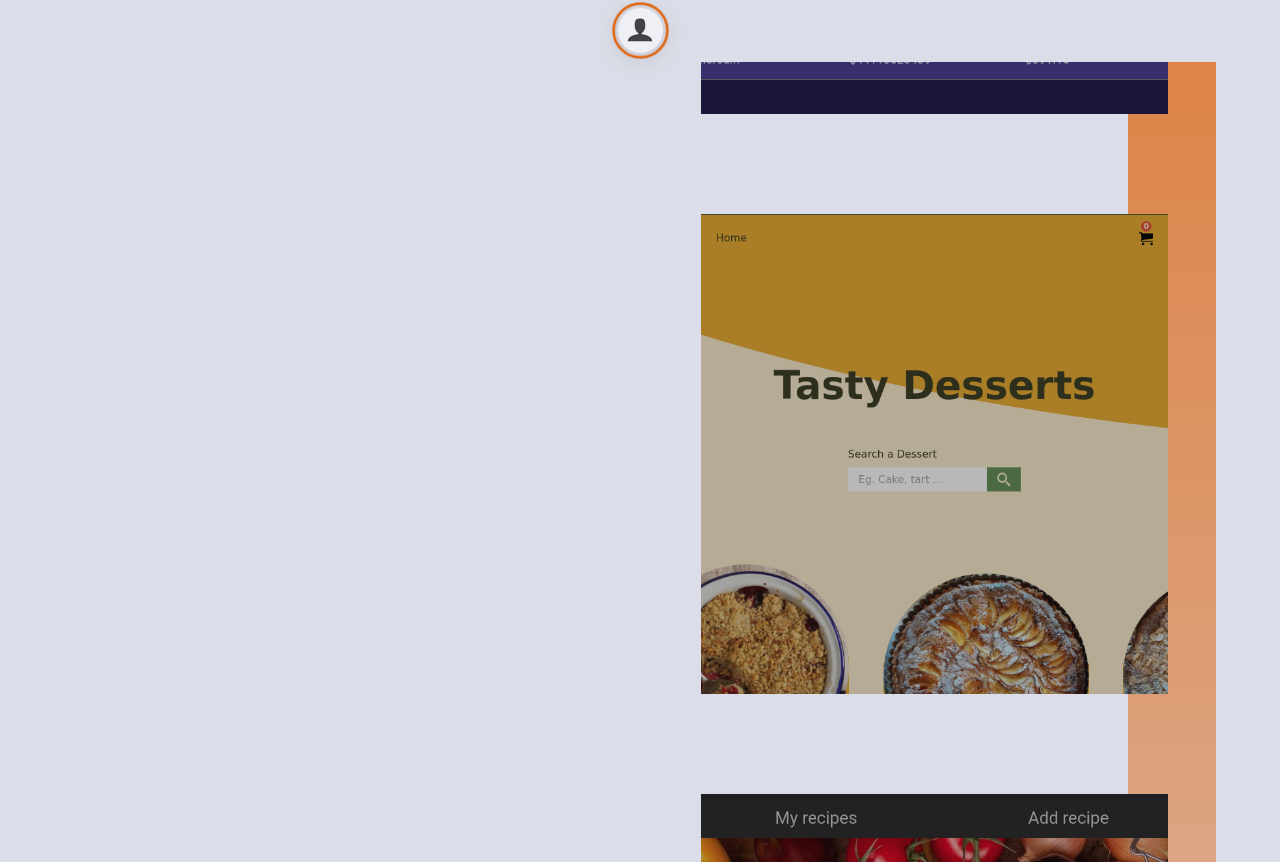
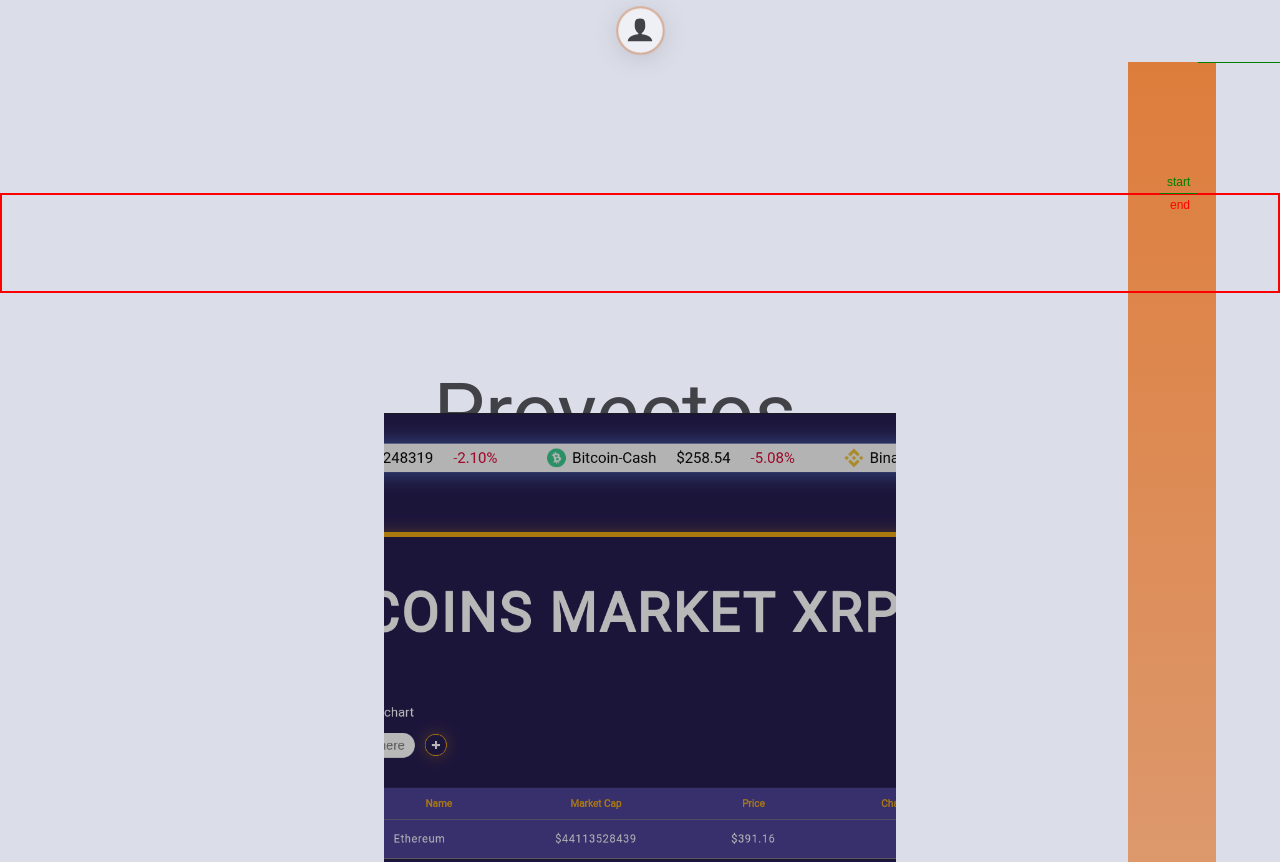
Before and after one commit to JairDev/jair-dev-portfolio, a React (Create React App) app: page / in a window 1280 px wide. Shown: the part 738-1600 px from the top of the page. Built offline with nearby package versions, Linux system fonts and the light colour scheme; a web font is replaced by a local one.

Commit message:
Test Gsap animation

```diff
--- a/src/App.js
+++ b/src/App.js
@@ -14,21 +14,21 @@ function App() {
   return (
     <Router>
       <div className="App">
-        {/* <Switch>
+        <Switch>
           <Route path="/profile">
             <About/>
           </Route>
           <Route path="/">
             <Home/>
           </Route>
-        </Switch> */}
+        </Switch>
         {/* <Route path="/profile">
           <About />
         </Route>
         <Route exact path="/">
           <Home />
         </Route> */}
-        {routes.map((route) => (
+        {/* {routes.map((route) => (
           <Route key={route.path} exact path={route.path}>
             {({match}) => (
               <CSSTransition
@@ -43,7 +43,7 @@ function App() {
               </CSSTransition>
             )}
           </Route>
-        ))}
+        ))} */}
       </div>
     </Router>
   );
--- a/src/pages/Home/Home.css
+++ b/src/pages/Home/Home.css
@@ -162,8 +162,11 @@
 
 .App-main {
   display: flex;
-  justify-content: flex-end;
-  padding: 12rem 7rem 60px 0px ;
+  flex-direction: column;
+  justify-content: center;
+  align-items: center;
+  padding: 12rem 0rem 60px 0px ;
+  margin-bottom: 5rem;
   transition: all 0.5s ease-in-out;
   transform-origin: right;
   /* transform: scaleX(1.0); */
@@ -189,9 +192,10 @@
 .trigger-h {
   border: 2px solid red;
   width: 100%;
-  height: 1000px;
+  height: 100px;
+  margin-top: 20rem;
   /* position: absolute;   */
-  top: 10vh;
+  /* top: 40vh; */
 }
 
 .App-main.hidden {
@@ -206,7 +210,7 @@
   display: flex;
   /* position: absolute; */
   /* bottom: 0; */
-  position: fixed;
+  /* position: fixed; */
   left: 7rem;
 }
 
--- a/src/pages/Home/index.js
+++ b/src/pages/Home/index.js
@@ -9,8 +9,11 @@ import Button from "components/Button/Button";
 import CurrentTime from "components/CurrentTime/CurrentTime";
 import gsap from "gsap";
 import { ScrollTrigger } from "gsap/ScrollTrigger";
+
 import "./Home.css";
 import Aside from "components/Aside/Aside";
+
+gsap.registerPlugin(ScrollTrigger);
 
 function Home() {
   const refMain = useRef(null);
@@ -19,8 +22,8 @@ function Home() {
   let welcome = useRef(null);
 
   useEffect(() => {
-    const element = refContentSkill.current
-    console.log(refContentSkill)
+    const element = refContentSkill.current;
+    console.log(refContentSkill);
     // gsap.to(".trigger-h", {
     //   x: 100,
     //   duration: 2,
@@ -33,18 +36,47 @@ function Home() {
     //   }
     // });
 
-    // const tl = gsap.timeline({
+
+    // gsap.from(refContentSkill.current, {
     //   scrollTrigger: {
     //     trigger: ".trigger-h",
+    //     pin: true,
+    //     scrub: true,
+    //     markers: {startColor: "green", endColor: "red", fontSize: "12px"},
     //     start: "top center",
-    //     end: "center top",
-    //     scrub: true,
-    //     markers: true
-    //   }
+    //     end: "top top",
+    //     toggleClass: "active",
+    //   },
     // });
-    // tl.to(refContentSkill.current, {yPercent: 150, duration: 1})
+
+    const tl = gsap.timeline({
+      // scrollTrigger: {
+      //   trigger: ".trigger-h",
+      //   start: "top center",
+      //   end: "center top",
+      //   scrub: true,
+      //   markers: true
+      // }
+    });
+
+    // tl.to(refContentSkill.current, {yPercent: 100, xPercent: -100, opacity: 0, scale: 0.7, duration: 3})
+    // tl.to(refContentSkill.current, {xPercent: -100, opacity: 0, scale: 0.7, duration: 2})
+    // tl.to(refContentSkill.current, {yPercent: 300, opacity: 1, scale: 0.7, duration: 5})
     // tl.to(refContentSkill.current, {rotation: 360, duration: 3})
-    // gsap
+
+    ScrollTrigger.create({
+      animation: tl,
+      trigger: ".trigger-h",
+      // trigger: refContentSkill.current,
+      // pin: true,
+      scrub: true,
+      markers: { startColor: "green", endColor: "red", fontSize: "12px" },
+      start: "top bottom",
+      end: "top top",
+      toggleClass: "active",
+    });
+
+
     //   .timeline()
     //   .from(borderTop, {
     //     duration: 0.5,
@@ -79,17 +111,17 @@ function Home() {
     const skill = refContentSkill.current;
     const skillTop = Math.floor(skill.getBoundingClientRect().height);
     const projects = document.getElementById("projects-ref");
-    const all = document.querySelectorAll(".projects")
+    const all = document.querySelectorAll(".projects");
     // console.log(all)
-    all.forEach(item => {
-      const t = item.getBoundingClientRect().top
-      console.log(t)
-    })
+    all.forEach((item) => {
+      const t = item.getBoundingClientRect().top;
+      // console.log(t);
+    });
     const heightProjects = Math.floor(projects.getBoundingClientRect().height);
-    const projectsTop = window.innerHeight - heightProjects
-    const calcTop = projectsTop - skillTop
+    const projectsTop = window.innerHeight - heightProjects;
+    const calcTop = projectsTop - skillTop;
     // refMain.current.style = `padding-bottom: ${calcTop}px`
-    console.log("skills", skillTop);
+    // console.log("skills", skillTop);
     // console.log(heightProjects);
     // console.log(window.innerHeight);
     // console.log("calcTop", calcTop)
@@ -125,6 +157,7 @@ function Home() {
           </div>
         </section>
 
+        <div className="trigger-h"></div>
 
         <section className="App-parent-projects all">
           <div className="App-content-projects">
@@ -137,9 +170,6 @@ function Home() {
           </div>
         </section>
       </section>
-      {/* <div className="trigger"></div> */}
-      {/* <div className="trigger-h"></div> */}
-
     </>
   );
 }
```
